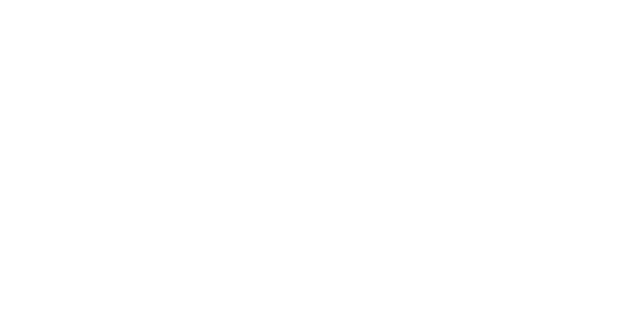
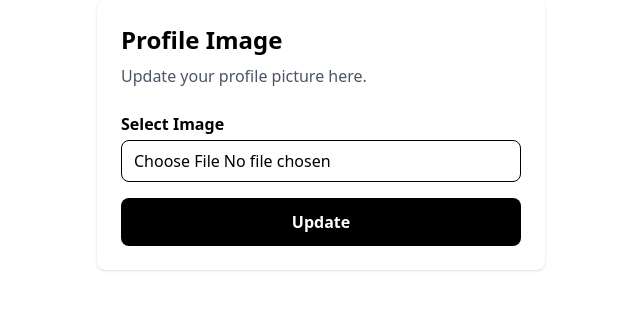
Before and after one commit to 4bjith/Uber-Driver, a React (Vite) app: page /update/prfileImage in a window 1280 px wide. Before the commit this address had no page. Shown: the top 310 px of the page, without its empty margins (319-959 px from the left). Built offline with nearby package versions, Linux system fonts and the light colour scheme.

Commit message:
Added profile image update page

```diff
--- a/src/Router.jsx
+++ b/src/Router.jsx
@@ -5,6 +5,7 @@
 import AccountManager from "./pages/AccountManager";
 import EditPersonalInfo from "./components/EditPersonalInfo";
 import EditVehicleInfo from "./components/EditVehicleInfo";
+import ProfileImgUpdateForm from "./pages/ProfileImageUpdateForm";
 
 function router() {
   return (
@@ -15,9 +16,10 @@
           <Route path="/dashboard" element={<DashBoard />} />
           <Route path="/login" element={<Login />} />
           <Route path="/register" element={<Register />} />
-          <Route path="/account" element={<AccountManager/>}/>
+          <Route path="/account" element={<AccountManager />} />
           <Route path="/update/personalinfo" element={<EditPersonalInfo />} />
           <Route path="/update/vehicleinfo" element={<EditVehicleInfo />} />
+          <Route path="/update/prfileImage" element={<ProfileImgUpdateForm />} />
         </Routes>
       </BrowserRouter>
     </>
--- a/src/pages/AccountManager.jsx
+++ b/src/pages/AccountManager.jsx
@@ -4,6 +4,7 @@
 import { useQuery } from "@tanstack/react-query";
 import api from "../api/axiosClint";
 import { useNavigate } from "react-router-dom";
+import { MdChangeCircle } from "react-icons/md";
 function AccountManager() {
   const token = useDriverStore((state) => state.token);
   const setDriver = useDriverStore((state) => state.setDriver);
@@ -42,15 +43,33 @@
       </div>
 
       {/* Profile section */}
-      <div className="w-full h-auto p-5 bg-white shadow-lg rounded-xl mt-5 flex">
+      <div className="w-full h-auto p-5 bg-white shadow-lg rounded-xl mt-5 flex ">
         {/* Profile image */}
-        <div className="w-2/5 md:w-1/5 flex justify-center items-center">
-          <div className="w-[150px] h-[150px] rounded-full p-[5px] bg-green-700 overflow-hidden">
-            <img
-              src="https://i.pinimg.com/474x/bf/f0/1d/bff01dd0ae186d938f1af8ba127f12bd.jpg"
-              alt="Profile"
-              className="w-full h-full object-cover rounded-full"
-            />
+        {/* Profile image */}
+        <div className="w-2/5 md:w-1/5 flex justify-center items-center relative ">
+          <div className="w-[150px] h-[150px] rounded-full p-[5px] bg-green-700 overflow-hidden relative">
+            {!data?.driver.profileImg ? (
+          <img
+            src="https://cdn.pixabay.com/photo/2023/02/18/11/00/icon-7797704_640.png"
+            alt="Profile"
+            className="rounded-full w-20 h-20 object-cover"
+          />
+        ) : (
+          <img
+            src={
+              data?.driver.profileImg?.startsWith("http")
+                ? data?.driver.profileImg
+                : `${
+                     "http://localhost:8080"
+                  }${data?.driver.profileImg}`
+            }
+            alt="Profile"
+            className="align-middle overflow-hidden rounded-full w-full h-full"
+          />
+        )}
+          </div>
+          <div onClick={()=>{Navigate("/update/prfileImage")}} className="absolute bottom-2  right-5 bg-white rounded-full p-1 shadow-md cursor-pointer hover:scale-110 transition-transform">
+            <MdChangeCircle className="text-green-700 text-3xl" />
           </div>
         </div>
 
@@ -107,7 +126,12 @@
           <h1 className="text-green-800 font-bold text-[1.1rem]">
             Vehicle Information
           </h1>
-          <button onClick={()=>{Navigate("/update/vehicleinfo")}} className="w-[60px] h-auto flex justify-center gap-2 items-center bg-amber-600 text-white rounded-md text-[0.8rem]">
+          <button
+            onClick={() => {
+              Navigate("/update/vehicleinfo");
+            }}
+            className="w-[60px] h-auto flex justify-center gap-2 items-center bg-amber-600 text-white rounded-md text-[0.8rem]"
+          >
             Edit <CiEdit />
           </button>
         </div>
--- /dev/null
+++ b/src/pages/ProfileImageUpdateForm.jsx
@@ -0,0 +1,107 @@
+import { useState } from "react";
+import { useMutation } from "@tanstack/react-query";
+import { useNavigate } from "react-router-dom";
+import { toast } from "react-toastify";
+import api from "../api/axiosClint";
+import useDriverStore from "../Zustand/DriverAuth";
+
+export default function ProfileImgUpdateForm() {
+  const [image, setImage] = useState(null); // stores the selected file
+  const token = useDriverStore((state) => state.token);
+  const navigate = useNavigate();
+  const { driver, setDriver } = useDriverStore();
+
+  const clearImage = () => setImage(null);
+
+  // React Query mutation to update profile image
+  const updateProfileImgMutation = useMutation({
+    mutationFn: async (formData) => {
+      return await api.put("/driver/update", formData, {
+        headers: {
+          Authorization: `Bearer ${token}`,
+          "Content-Type": "multipart/form-data",
+        },
+      });
+    },
+    onSuccess: (response) => {
+      const updatedDriver = response.data.driver;
+      // Update Zustand store
+      setDriver({ ...driver, profileImg: updatedDriver.profileImg });
+      toast.success("Profile image updated successfully!");
+      navigate("/account");
+    },
+    onError: (error) => {
+      console.error("Error updating profile image:", error);
+      toast.error("Failed to update profile image.");
+    },
+  });
+
+  // Handle file selection
+  const handleImageChange = (e) => {
+    const file = e.target.files[0];
+    if (file) setImage(file);
+  };
+
+  // Trigger update mutation
+  const handleUpdate = () => {
+    if (!image) {
+      alert("Please select an image before updating.");
+      return;
+    }
+
+    const formData = new FormData();
+    formData.append("profileImg", image);
+
+    updateProfileImgMutation.mutate(formData);
+    setTimeout(() => navigate("/account"), 1000);
+  };
+
+  return (
+    <div className="max-w-md mx-auto p-6 bg-white rounded-lg shadow font-sans">
+      <h2 className="text-2xl font-bold mb-2">Profile Image</h2>
+      <p className="text-gray-600 mb-6">Update your profile picture here.</p>
+
+      {/* File Input */}
+      <div className="mb-4">
+        <label className="block font-semibold mb-1">Select Image</label>
+        <input
+          type="file"
+          accept="image/*"
+          onChange={handleImageChange}
+          className="w-full border border-black rounded-lg px-3 py-2 focus:outline-none"
+        />
+      </div>
+
+      {/* Image Preview */}
+      {image && (
+        <div className="mb-4">
+          <img
+            src={URL.createObjectURL(image)}
+            alt="Preview"
+            className="w-32 h-32 object-cover rounded-full border mx-auto"
+          />
+          <button
+            onClick={clearImage}
+            className="mt-2 block mx-auto text-red-500 hover:text-red-700"
+          >
+            Remove
+          </button>
+        </div>
+      )}
+
+      {/* Update Button */}
+      <button
+        onClick={handleUpdate}
+        disabled={updateProfileImgMutation.isPending}
+        className={`w-full py-3 rounded-lg font-semibold transition ${
+          updateProfileImgMutation.isPending
+            ? "bg-gray-500 text-white"
+            : "bg-black text-white hover:bg-gray-900"
+        }`}
+      >
+        {updateProfileImgMutation.isPending ? "Updating..." : "Update"}
+      </button>
+      {/* <ToastContainer/> */}
+    </div>
+  );
+}
```
